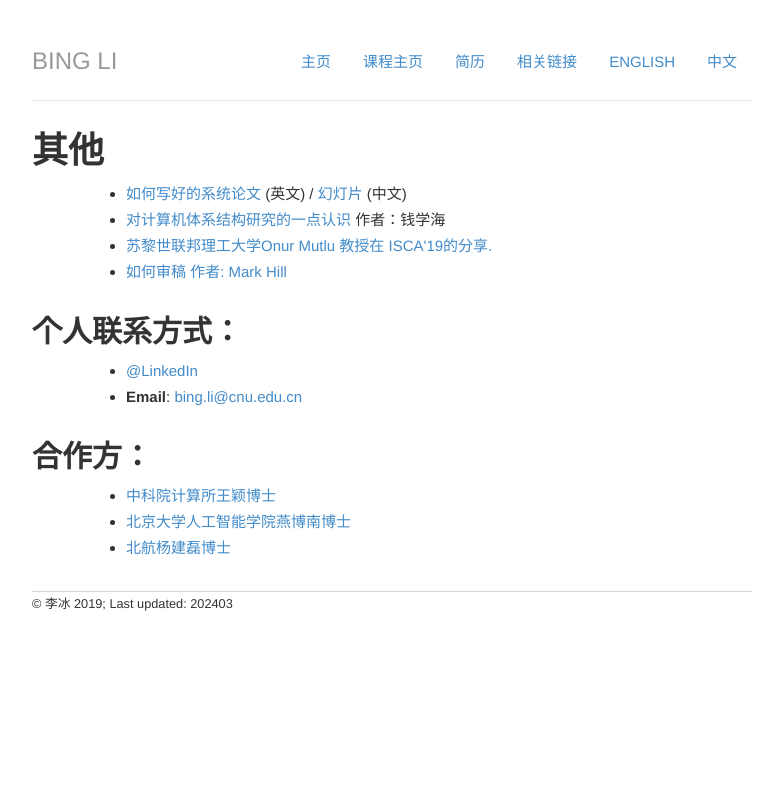
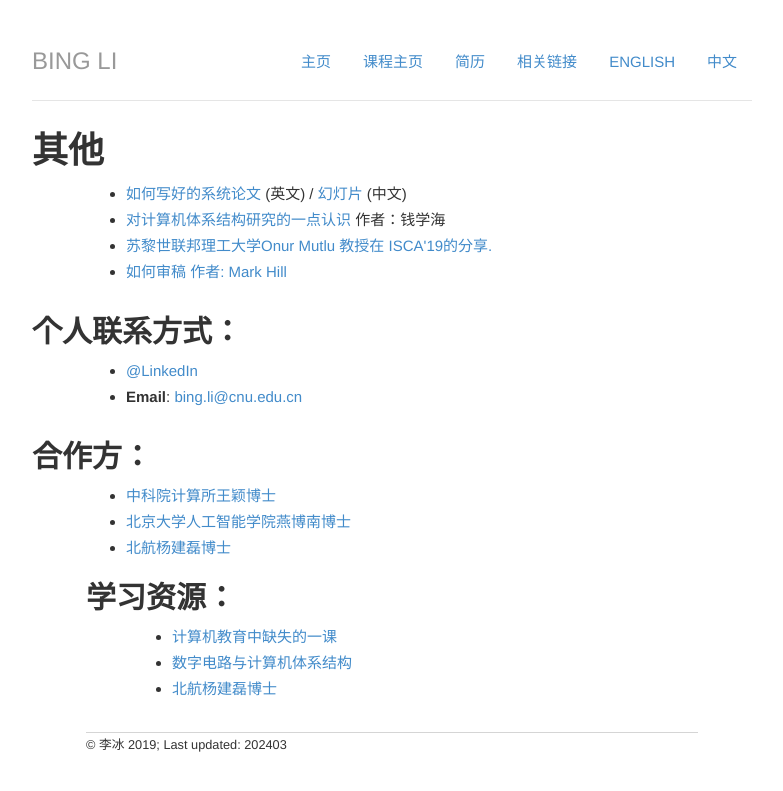
Before and after one commit to libingict/libingict.github.io, a Jekyll site: the page built from about/index_cn.html, in a window 1280 px wide. Shown: the top 791 px of the page, without its empty margins (56-839 px from the left). Built offline with Jekyll 4.4.1, drawn with Linux system fonts in a browser that asks for light colours; nearby versions of some CDN libraries; library files that are not in the unit come from our copies; a script that is not in the unit is left out.

Commit message:
更新简介和新闻

```diff
--- a/about/index_cn.html
+++ b/about/index_cn.html
@@ -26,4 +26,12 @@
 				<li><a href="http://shi.buaa.edu.cn/jianlei/zh_CN/index.htm">北航杨建磊博士</a></li>
 				<!-- <li><a href="#">Another site you want to link to</a></li> -->
 		</ul>
+		<h2>学习资源：</h2>
+	<div class="about">
+		<ul class="contacts">
+				<li><a href="https://www.bilibili.com/video/BV1x7411H7wa">计算机教育中缺失的一课</a></li>
+				<li><a href="http://scholar.pku.edu.cn/bonanyan/bio">数字电路与计算机体系结构</a> </li>
+				<li><a href="http://shi.buaa.edu.cn/jianlei/zh_CN/index.htm">北航杨建磊博士</a></li>
+				<!-- <li><a href="#">Another site you want to link to</a></li> -->
+		</ul>
 	</div>
--- a/cv/index_cn.html
+++ b/cv/index_cn.html
@@ -35,6 +35,10 @@
 
 			<h2>部分发表论文(<a href="https://scholar.google.com/citations?user=ubIe-VAAAAAJ&hl=zh-CN/">完整列表</a>)</h2>
 			<ul>
+				<li> Songyun Qu, Shixin Zhao, <b>Bing Li</b>, Yintao He, Xuyi Cai, Lei Zhang, Ying Wang</br>
+					Cim-mlc: A multi-level compilation stack for computing-in-memory accelerators </br>
+					Proceedings of the 29th ACM International Conference on Architectural Support for Programming Languages and Operating System (ASPLOS 2024)
+				</li>
 				<li> <b>Bing Li</b>, Songyun Qu, and Yi Wang.  </br>
 					An Automated Quantization Framework for High-utilization RRAM-based PIM, </br>
 					IEEE Transactions on Computer-Aided Design of Integrated Circuits and Systems (<b>TCAD 2021, CCF A</b>).
```
Also changed, not shown: README.md.
